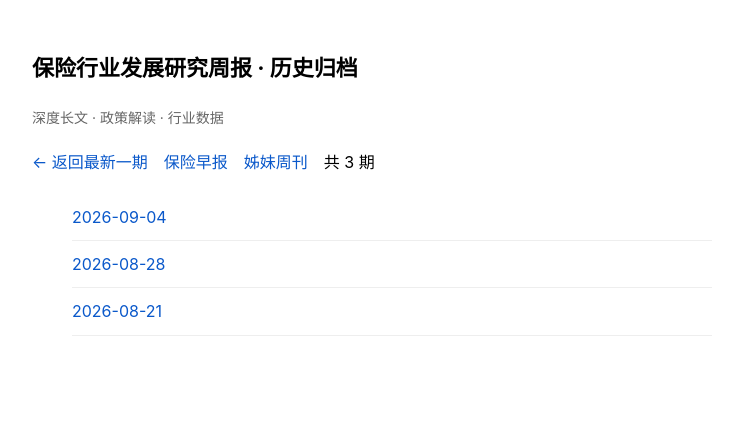
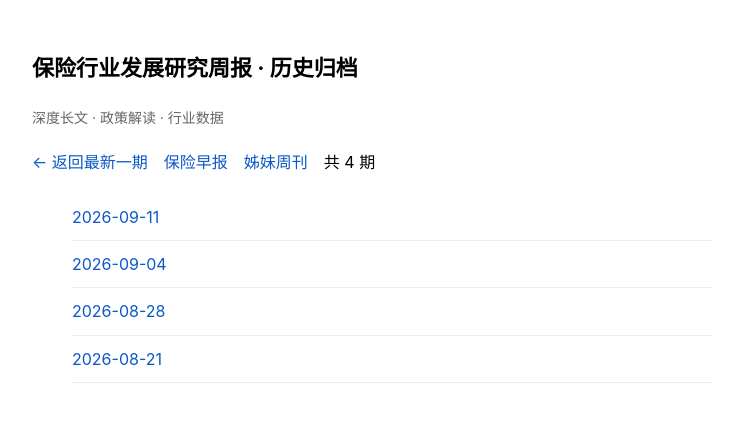
Before and after one commit to Liyehuotu533/insurance-briefing, a plain HTML site: page research/archive/index.html in a window 1280 px wide. Shown: the whole page, without its empty margins (268-1011 px from the left). Drawn offline with Linux system fonts and the light colour scheme.

Commit message:
保险行业发展研究周报 归档索引 2026-09-11

```diff
--- a/research/archive/index.html
+++ b/research/archive/index.html
@@ -1 +1 @@
-<!DOCTYPE html><html lang="zh-CN"><head><meta charset="utf-8"><meta name="viewport" content="width=device-width,initial-scale=1"><title>保险行业发展研究周报 · 历史归档</title><style>body{font-family:-apple-system,'PingFang SC','Microsoft YaHei',sans-serif;max-width:680px;margin:48px auto;padding:0 20px;line-height:1.9}h1{font-size:22px}p.sub{color:#666;font-size:14px}li{list-style:none;border-bottom:1px solid #eee;padding:8px 0}a{color:#0a58ca;text-decoration:none}a:hover{text-decoration:underline}</style></head><body><h1>保险行业发展研究周报 · 历史归档</h1><p class="sub">深度长文 · 政策解读 · 行业数据</p><p><a href="/insurance-briefing/research/">← 返回最新一期</a>　<a href="/insurance-briefing/">保险早报</a>　<a href="/insurance-briefing/qianhai/">姊妹周刊</a>　共 3 期</p><ul><li><a href="/insurance-briefing/research/archive/2026-09-04/">2026-09-04</a></li><li><a href="/insurance-briefing/research/archive/2026-08-28/">2026-08-28</a></li><li><a href="/insurance-briefing/research/archive/2026-08-21/">2026-08-21</a></li></ul></body></html>
+<!DOCTYPE html><html lang="zh-CN"><head><meta charset="utf-8"><meta name="viewport" content="width=device-width,initial-scale=1"><title>保险行业发展研究周报 · 历史归档</title><style>body{font-family:-apple-system,'PingFang SC','Microsoft YaHei',sans-serif;max-width:680px;margin:48px auto;padding:0 20px;line-height:1.9}h1{font-size:22px}p.sub{color:#666;font-size:14px}li{list-style:none;border-bottom:1px solid #eee;padding:8px 0}a{color:#0a58ca;text-decoration:none}a:hover{text-decoration:underline}</style></head><body><h1>保险行业发展研究周报 · 历史归档</h1><p class="sub">深度长文 · 政策解读 · 行业数据</p><p><a href="/insurance-briefing/research/">← 返回最新一期</a>　<a href="/insurance-briefing/">保险早报</a>　<a href="/insurance-briefing/qianhai/">姊妹周刊</a>　共 4 期</p><ul><li><a href="/insurance-briefing/research/archive/2026-09-11/">2026-09-11</a></li><li><a href="/insurance-briefing/research/archive/2026-09-04/">2026-09-04</a></li><li><a href="/insurance-briefing/research/archive/2026-08-28/">2026-08-28</a></li><li><a href="/insurance-briefing/research/archive/2026-08-21/">2026-08-21</a></li></ul></body></html>
```
